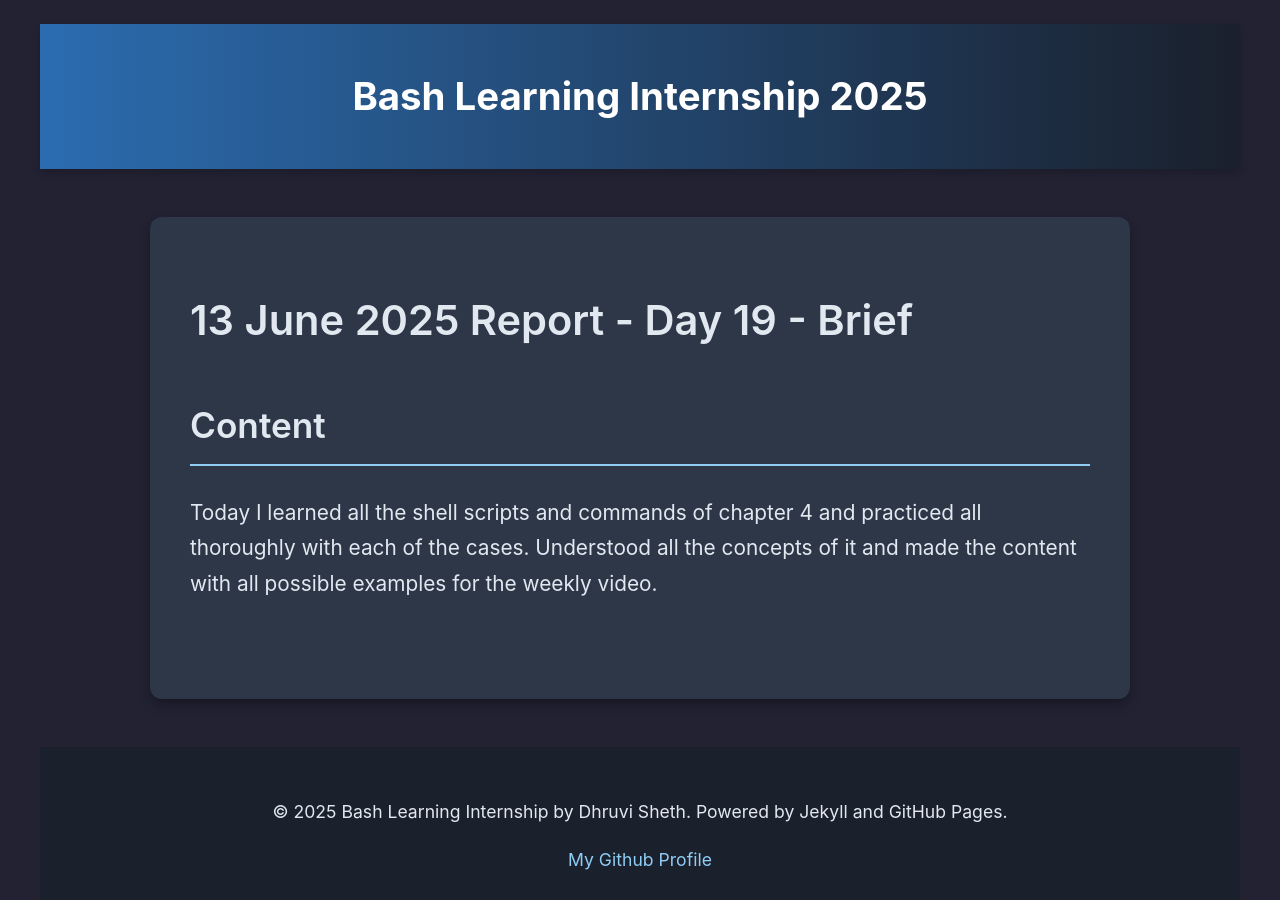
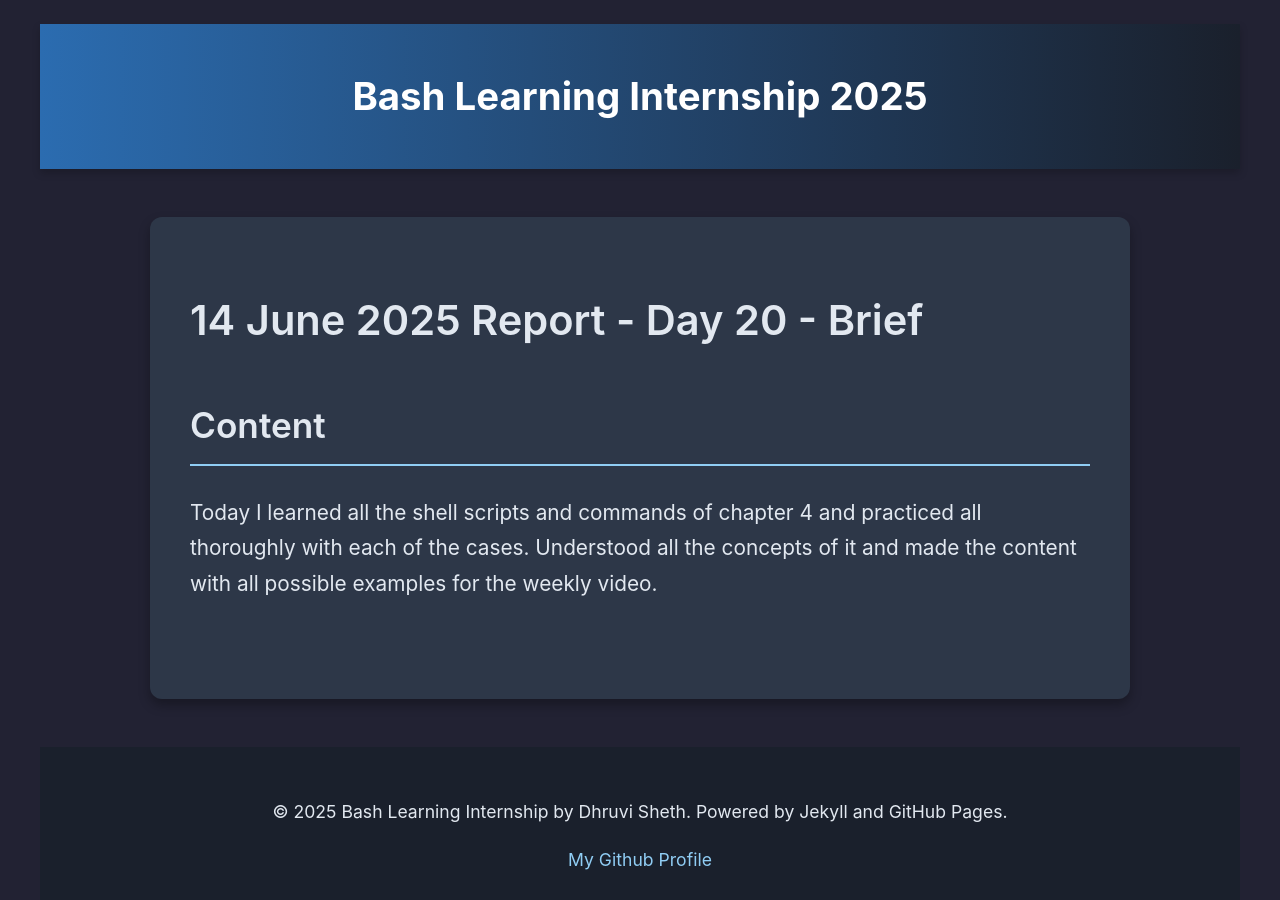
Before and after one commit to dssheth/bash-scripting-2025, a Jekyll site: the page built from week-3/14_june_brief.md, in a window 1280 px wide and 900 px high. Built offline with Jekyll 4.4.1, drawn with Linux system fonts in a browser that asks for light colours.

Commit message:
made some changes in content

```diff
--- a/week-3/14_june_brief.md
+++ b/week-3/14_june_brief.md
@@ -3,7 +3,7 @@ title: General
 layout: default
 ---
 
-# 13 June 2025 Report - Day 19 - Brief
+# 14 June 2025 Report - Day 20 - Brief
 
 ## Content
 Today I learned all the shell scripts and commands of chapter 4 and practiced all thoroughly with each of the cases. Understood all the concepts of it and made the content with all possible examples for the weekly video.
```
